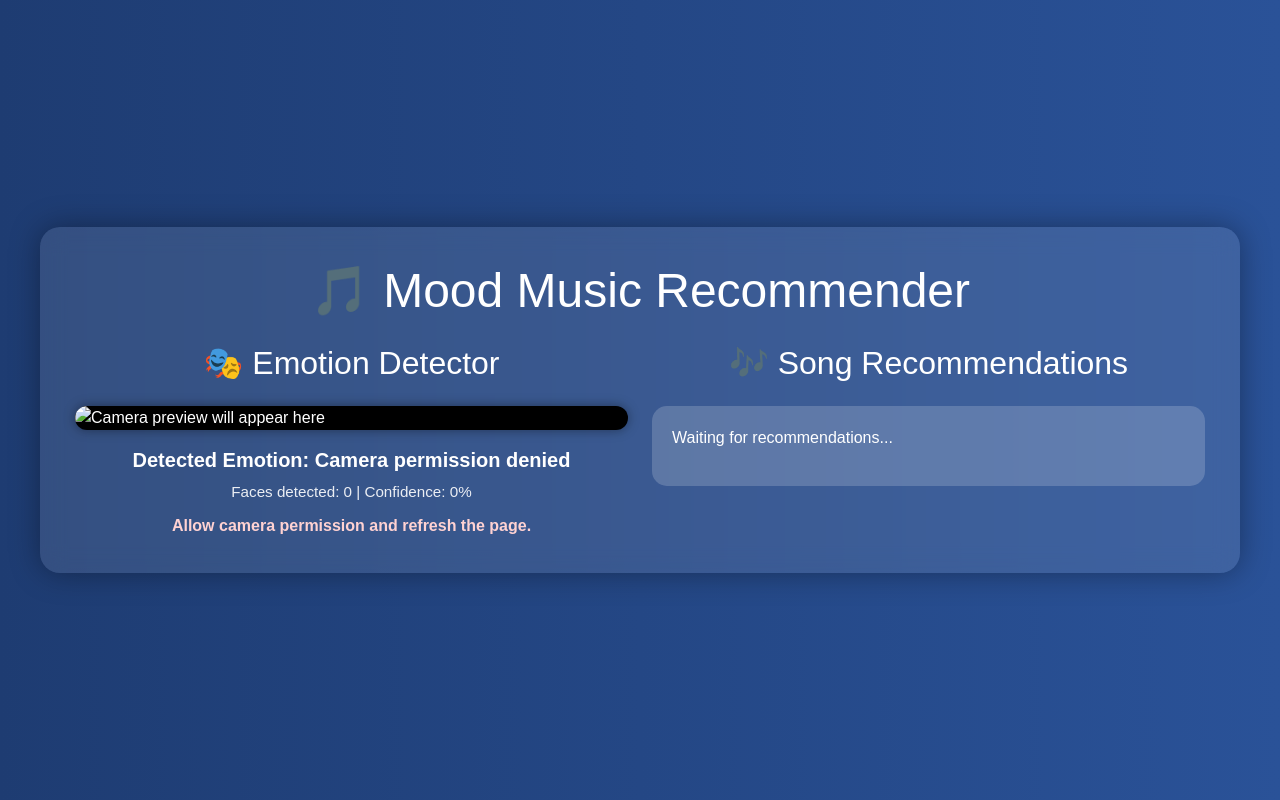
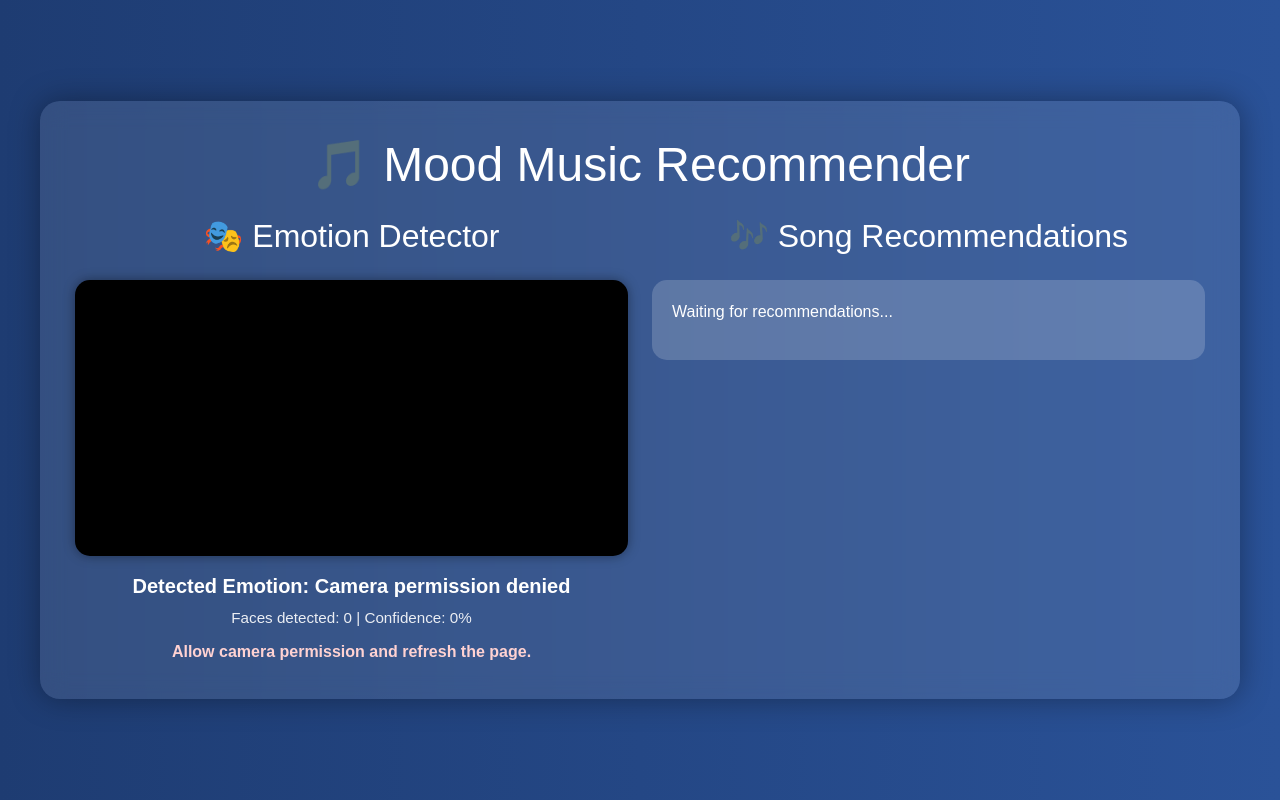
Before and after one commit to madhurmaru/Facial-Expression-Recognition-Song-Recommendation-System, a Flask app: page / in a window 1280 px wide. Run offline with Flask 3, Linux system fonts and the light colour scheme.

Commit message:
Update index.html

```diff
--- a/templates/index.html
+++ b/templates/index.html
@@ -35,14 +35,6 @@
       margin-bottom: 24px;
     }
 
-    #video {
-      display: none;
-    }
-
-    #canvas {
-      display: none;
-    }
-
     .video-feed {
       width: 100%;
       max-width: 600px;
@@ -51,6 +43,14 @@
       background: black;
       display: block;
       margin: 0 auto;
+    }
+
+    #canvas {
+      display: none;
+    }
+
+    #processedImage {
+      display: none;
     }
 
     .table-container {
@@ -93,10 +93,14 @@
       <div class="col-md-6">
         <h2>🎭 Emotion Detector</h2>
 
-        <video id="video" autoplay playsinline></video>
+        <!-- Raw browser camera preview -->
+        <video id="video" class="video-feed" autoplay playsinline muted></video>
+
+        <!-- Hidden canvas used to send frame to Flask -->
         <canvas id="canvas" width="320" height="240"></canvas>
 
-        <img id="processedImage" class="img-fluid video-feed" alt="Camera preview will appear here" />
+        <!-- Flask processed image with green box -->
+        <img id="processedImage" class="img-fluid video-feed" />
 
         <div class="emotion-box">
           Detected Emotion: <span id="emotion">Starting camera...</span>
@@ -132,29 +136,39 @@
 
     let isPredicting = false;
 
-    navigator.mediaDevices.getUserMedia({
+    async function startCamera() {
+      try {
+        const stream = await navigator.mediaDevices.getUserMedia({
           video: {
             width: { ideal: 320 },
             height: { ideal: 240 },
             facingMode: "user"
           },
           audio: false
-    })
-    .then(function(stream) {
+        });
+
         video.srcObject = stream;
+
+        await video.play();
+
         emotionText.innerText = "Camera started";
         errorBox.innerText = "";
-    })
-    .catch(function(error) {
+
+        console.log("Camera started");
+        console.log("Video size:", video.videoWidth, video.videoHeight);
+
+      } catch (error) {
         console.error("Camera error:", error);
         emotionText.innerText = "Camera permission denied";
         errorBox.innerText = "Allow camera permission and refresh the page.";
-    });
+      }
+    }
 
     async function captureAndPredict() {
       if (isPredicting) return;
 
       if (!video.videoWidth || !video.videoHeight) {
+        console.log("Video not ready yet");
         return;
       }
 
@@ -166,6 +180,8 @@
       const imageData = canvas.toDataURL("image/jpeg", 0.5);
 
       try {
+        console.log("Sending frame to Flask...");
+
         const response = await fetch("/predict_emotion", {
           method: "POST",
           headers: {
@@ -174,11 +190,15 @@
           body: JSON.stringify({ image: imageData })
         });
 
+        console.log("Response status:", response.status);
+
         if (!response.ok) {
           throw new Error("Server returned " + response.status);
         }
 
         const result = await response.json();
+
+        console.log("Prediction result:", result);
 
         emotionText.innerText = result.emotion || "Unknown";
         facesText.innerText = result.faces || 0;
@@ -186,6 +206,10 @@
 
         if (result.processed_image) {
           processedImage.src = result.processed_image;
+
+          // Hide raw video and show processed frame with green box
+          video.style.display = "none";
+          processedImage.style.display = "block";
         }
 
         createHtmlTable(result.songs || []);
@@ -241,7 +265,12 @@
       resultArea.appendChild(table);
     }
 
+    startCamera();
+
+    setTimeout(() => {
+      captureAndPredict();
       setInterval(captureAndPredict, 5000);
+    }, 2000);
   </script>
 </body>
 </html>
```
Lines whose indentation alone changed are shown as unchanged.
